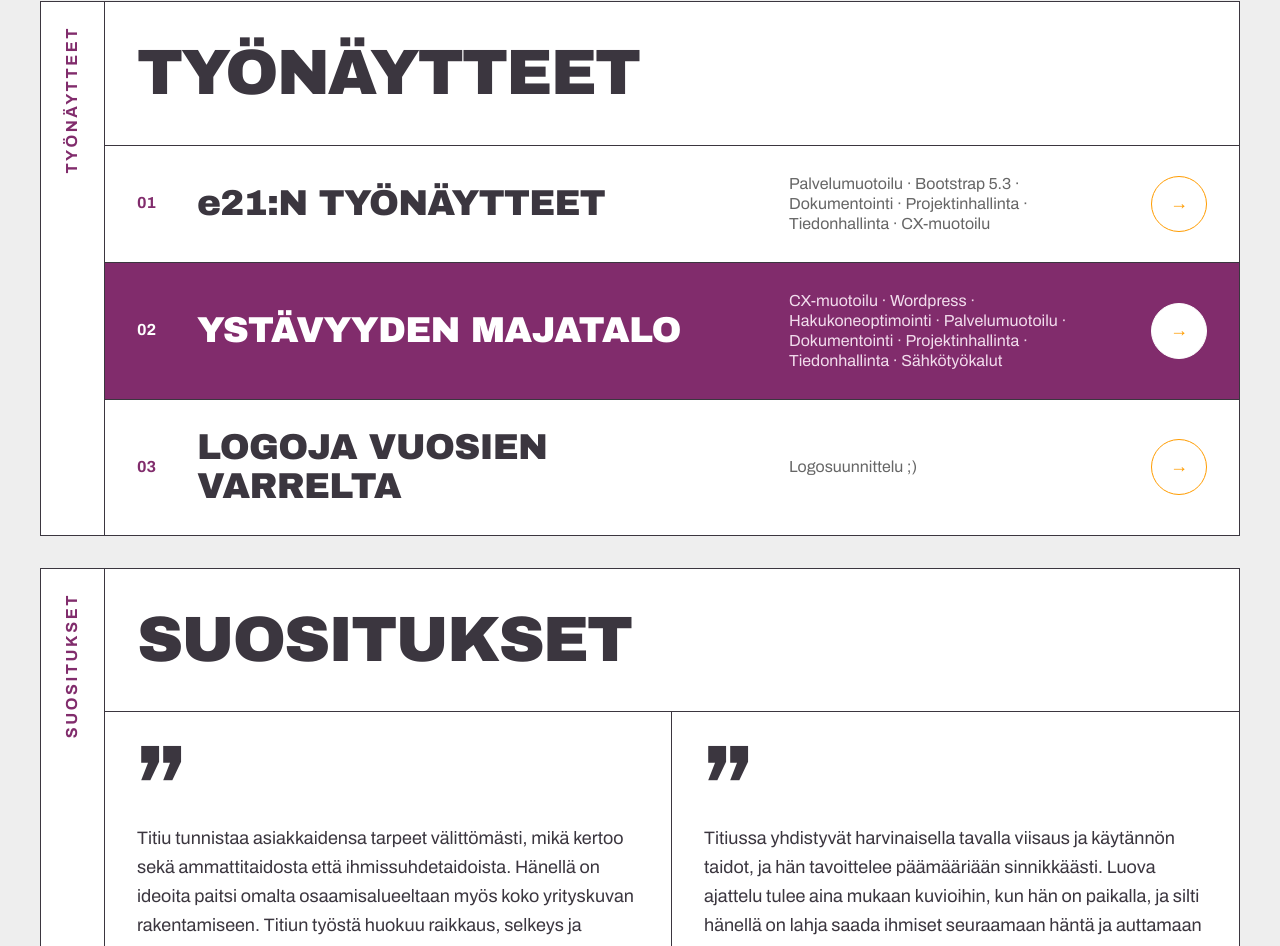
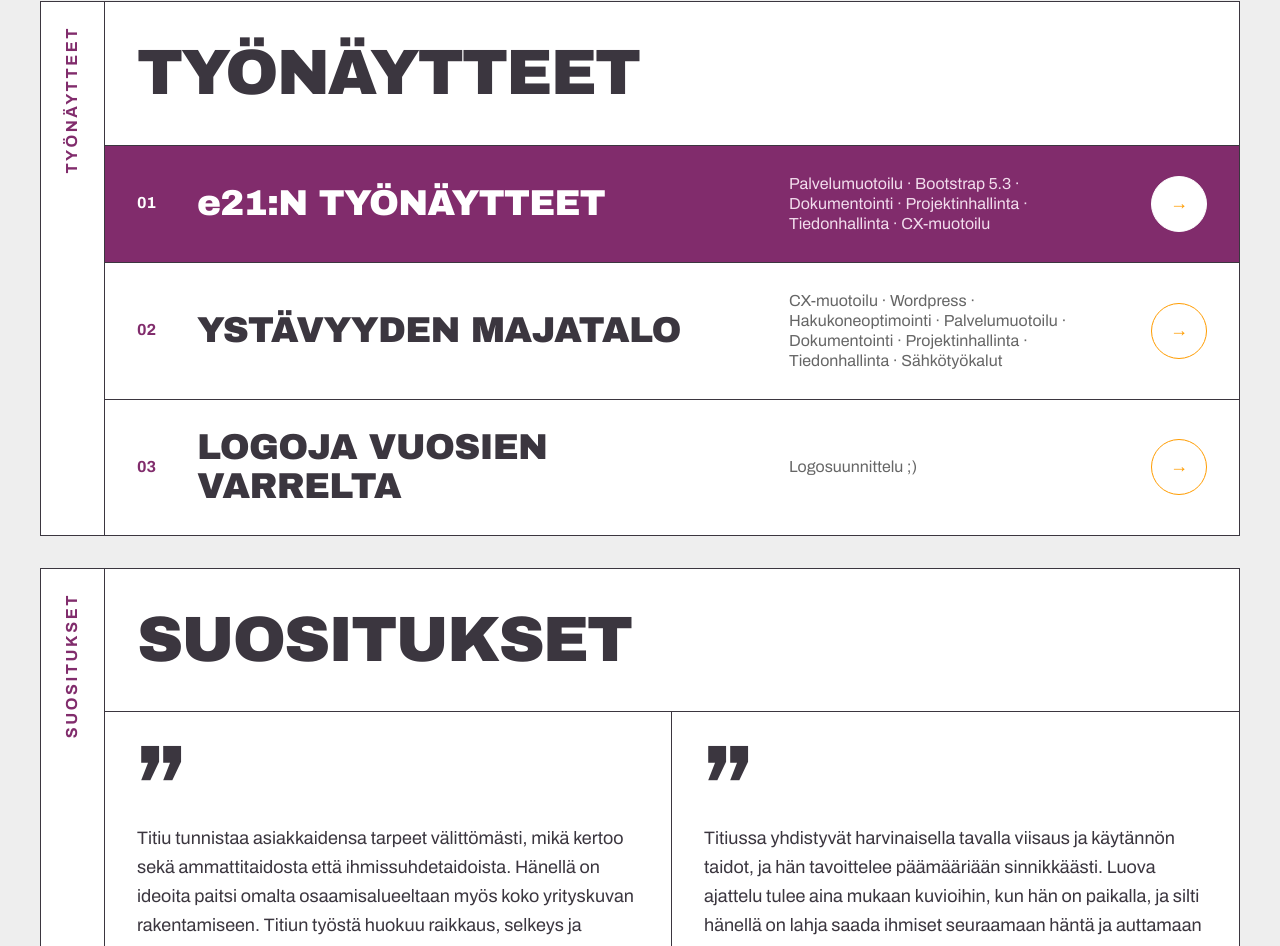
Before and after one commit to tiujam-home/titiucom-2026, an Astro site: page / in a window 1280 px wide. Shown: the part 1866-2812 px from the top of the page. Built offline with nearby package versions, Linux system fonts and the light colour scheme; Astro itself is replaced by a stand-in of ours.

Commit message:
Siirrä työnäytteiden korostus Majatalosta e21:een
Co-Authored-By: Claude Opus 5.5 <noreply@anthropic.com>

```diff
--- a/src/components/portfolio/WorkSheet.astro
+++ b/src/components/portfolio/WorkSheet.astro
@@ -11,11 +11,11 @@ import { keepCase } from '../../utils/keepCase';
   <ul class="work__list">
     {cases.map((c, i) => (
       <li>
-        <a href={`/tyonaytteet/${c.slug}`} class:list={['case', { 'case--featured': i === 1 }]}>
+        <a href={`/tyonaytteet/${c.slug}`} class:list={['case', { 'case--featured': c.slug === 'e21' }]}>
           <span class="case__num">{String(i + 1).padStart(2, '0')}</span>
           <span class="display case__title" set:html={keepCase(c.title)} />
           <span class="case__tags">{c.tags.join(' · ')}</span>
-          <span class:list={['circle', { 'circle--filled': i === 1 }]} aria-hidden="true">→</span>
+          <span class:list={['circle', { 'circle--filled': c.slug === 'e21' }]} aria-hidden="true">→</span>
         </a>
       </li>
     ))}
```
